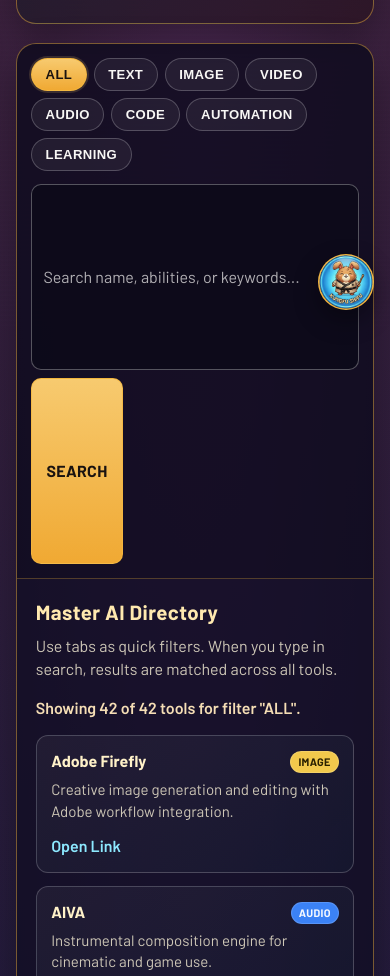
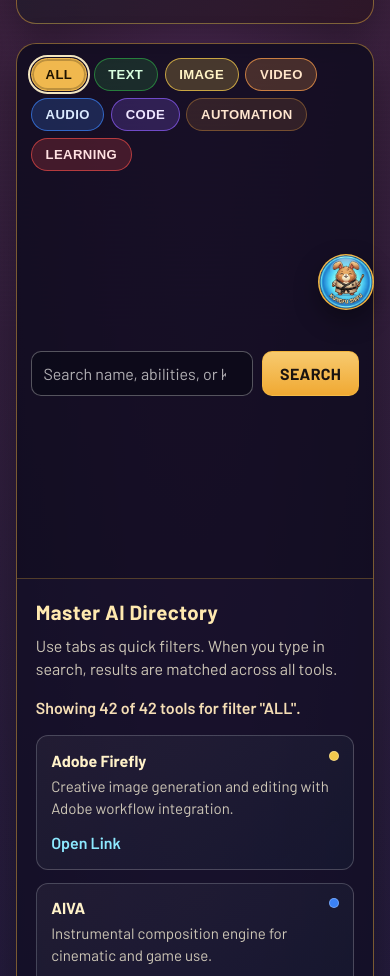
Before and after one commit to sena168/AICENGHUB, a plain HTML site: page public/index.html in a window 390 px wide. Shown: the part 518-1494 px from the top of the page. Drawn offline with Linux system fonts and the light colour scheme.

Commit message:
editing tab and tags

```diff
--- a/public/index.html
+++ b/public/index.html
@@ -124,6 +124,7 @@
       display: flex;
       gap: 0.5rem;
       flex-wrap: wrap;
+      align-items: center;
     }
 
     .search-input {
@@ -209,9 +210,9 @@
     }
 
     .tab-btn {
-      border: 1px solid rgba(255, 255, 255, 0.22);
-      background: rgba(255, 255, 255, 0.06);
-      color: var(--ink);
+      border: 1px solid rgba(255, 255, 255, 0.28);
+      background: rgba(255, 255, 255, 0.04);
+      color: #f2edf2;
       border-radius: 999px;
       padding: 0.5rem 0.85rem;
       font-weight: 600;
@@ -223,14 +224,109 @@
     }
 
     .tab-btn:hover {
-      border-color: rgba(244, 183, 63, 0.72);
+      filter: brightness(1.08);
     }
 
     .tab-btn[aria-selected="true"] {
-      color: #1a1310;
-      border-color: rgba(244, 183, 63, 0.94);
-      background: linear-gradient(180deg, #f7ca6f, #f0a933);
-      box-shadow: 0 0 0 2px rgba(247, 202, 111, 0.16);
+      outline: 2px solid rgba(255, 242, 201, 0.95);
+      outline-offset: 1px;
+      box-shadow: 0 0 0 2px rgba(0, 0, 0, 0.22) inset;
+    }
+
+    .tab-btn[data-filter-key="all"] {
+      background: rgba(244, 183, 63, 0.2);
+      border-color: rgba(244, 183, 63, 0.72);
+      color: #ffefbf;
+    }
+
+    .tab-btn[data-filter-key="all"][aria-selected="true"] {
+      background: #f0b84e;
+      border-color: #f0b84e;
+      color: #1d1300;
+    }
+
+    .tab-btn[data-filter-key="text"] {
+      background: rgba(47, 158, 68, 0.2);
+      border-color: rgba(47, 158, 68, 0.72);
+      color: #d9ffe0;
+    }
+
+    .tab-btn[data-filter-key="text"][aria-selected="true"] {
+      background: #2f9e44;
+      border-color: #2f9e44;
+      color: #f0ffef;
+    }
+
+    .tab-btn[data-filter-key="image"] {
+      background: rgba(242, 201, 76, 0.22);
+      border-color: rgba(242, 201, 76, 0.76);
+      color: #fff4c6;
+    }
+
+    .tab-btn[data-filter-key="image"][aria-selected="true"] {
+      background: #f2c94c;
+      border-color: #f2c94c;
+      color: #2a2100;
+    }
+
+    .tab-btn[data-filter-key="video"] {
+      background: rgba(242, 153, 74, 0.22);
+      border-color: rgba(242, 153, 74, 0.76);
+      color: #ffe5c9;
+    }
+
+    .tab-btn[data-filter-key="video"][aria-selected="true"] {
+      background: #f2994a;
+      border-color: #f2994a;
+      color: #2b1300;
+    }
+
+    .tab-btn[data-filter-key="audio"] {
+      background: rgba(59, 130, 246, 0.22);
+      border-color: rgba(59, 130, 246, 0.72);
+      color: #dbeafe;
+    }
+
+    .tab-btn[data-filter-key="audio"][aria-selected="true"] {
+      background: #3b82f6;
+      border-color: #3b82f6;
+      color: #f4f8ff;
+    }
+
+    .tab-btn[data-filter-key="code"] {
+      background: rgba(139, 92, 246, 0.22);
+      border-color: rgba(139, 92, 246, 0.72);
+      color: #eee5ff;
+    }
+
+    .tab-btn[data-filter-key="code"][aria-selected="true"] {
+      background: #8b5cf6;
+      border-color: #8b5cf6;
+      color: #f6efff;
+    }
+
+    .tab-btn[data-filter-key="automation"] {
+      background: rgba(139, 94, 52, 0.24);
+      border-color: rgba(139, 94, 52, 0.76);
+      color: #ffe6cf;
+    }
+
+    .tab-btn[data-filter-key="automation"][aria-selected="true"] {
+      background: #8b5e34;
+      border-color: #8b5e34;
+      color: #fff2e4;
+    }
+
+    .tab-btn[data-filter-key="learning"] {
+      background: rgba(214, 69, 69, 0.24);
+      border-color: rgba(214, 69, 69, 0.78);
+      color: #ffe1e1;
+    }
+
+    .tab-btn[data-filter-key="learning"][aria-selected="true"] {
+      background: #d64545;
+      border-color: #d64545;
+      color: #fff3f3;
     }
 
     .panel {
@@ -295,16 +391,14 @@
     }
 
     .ability-pill {
-      display: inline-flex;
-      align-items: center;
+      display: inline-block;
+      width: 0.62rem;
+      height: 0.62rem;
       border-radius: 999px;
-      font-size: 0.68rem;
-      font-weight: 700;
-      letter-spacing: 0.03em;
-      padding: 0.14rem 0.44rem;
-      text-transform: uppercase;
-      border: 1px solid rgba(255, 255, 255, 0.14);
-      white-space: nowrap;
+      border: 1px solid rgba(255, 255, 255, 0.28);
+      padding: 0;
+      font-size: 0;
+      line-height: 0;
     }
 
     .ability-text { background: #2f9e44; color: #f0ffef; }
@@ -422,6 +516,27 @@
         margin-left: 0;
         min-width: 0;
         max-width: none;
+        width: 100%;
+        display: grid;
+        grid-template-columns: minmax(0, 1fr) auto;
+        gap: 0.55rem;
+        align-items: center;
+      }
+
+      .tab-search .search-input {
+        min-width: 0;
+        width: 100%;
+        height: 2.8rem;
+        max-height: 2.8rem;
+        padding-top: 0;
+        padding-bottom: 0;
+      }
+
+      .tab-search .search-btn {
+        height: 2.8rem;
+        max-height: 2.8rem;
+        padding: 0 1.05rem;
+        line-height: 1;
       }
     }
   </style>
@@ -735,7 +850,9 @@
     function createAbilityPill(ability) {
       const pill = document.createElement("span");
       pill.className = `ability-pill ability-${ability}`;
-      pill.textContent = getAbilityLabel(ability);
+      const label = getAbilityLabel(ability);
+      pill.setAttribute("aria-label", label);
+      pill.title = label;
       return pill;
     }
 
```
Also changed, not shown: index.html (+135 -18 lines).
